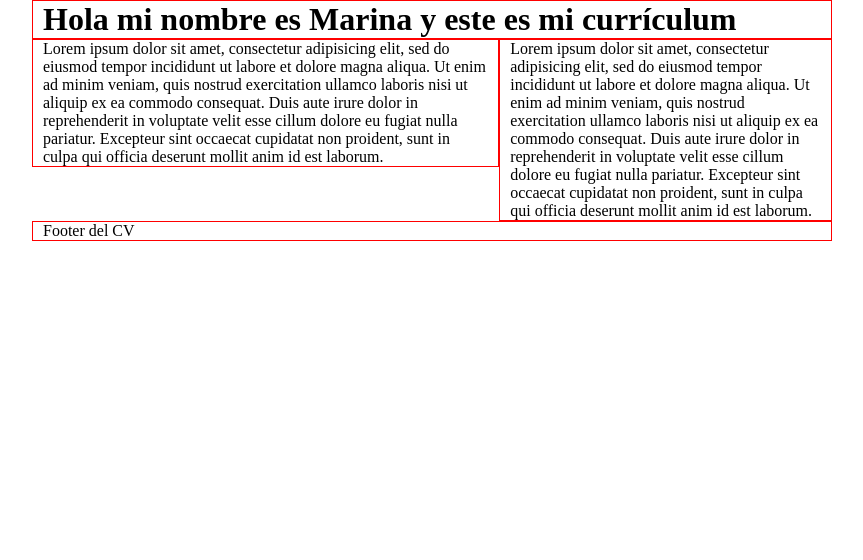
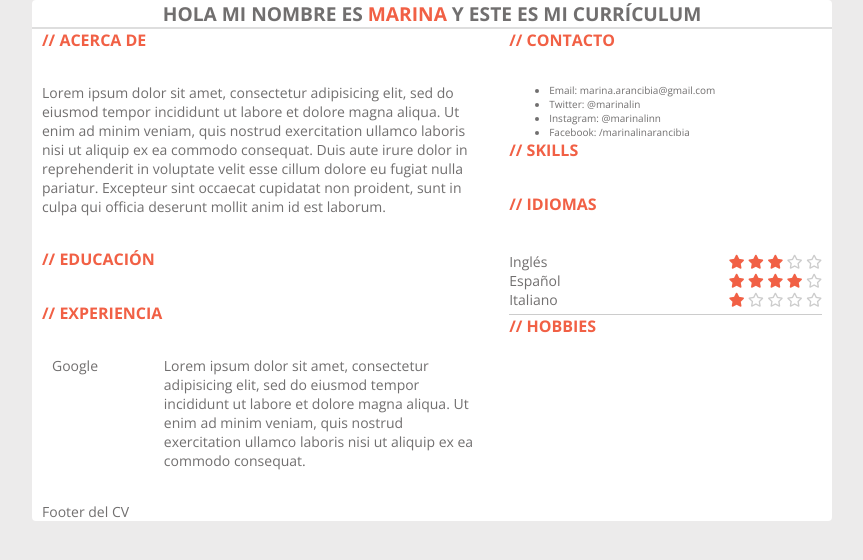
Before and after one commit to marinalinn/actividad006, a plain HTML site: page index.html in a window 1280 px wide. Shown: the whole page, without its empty margins (208-1071 px from the left). Drawn offline with nearby package versions, Linux system fonts and the light colour scheme.

Commit message:
Terminamos la estructura general del currículum en clases

```diff
--- a/css/grid.css
+++ b/css/grid.css
@@ -7,14 +7,25 @@
 	width: 100%;
 	max-width: 800px;
 	margin: 0 auto;
-	background-color: green;
+}
+/* para que cada div que tiene elementos que flotan crezca para abajo y ocupen el 100%*/
+.container::after {
+    content: "";
+    clear: both;
+    display: table;
 }
 
+
+.col {
+	box-sizing: border-box;
+	padding: 0 10px;
+}
+
+@media (min-width: 500px){
+
+/* Abajo agregamos ese col con float:left para que el footer no se achique cuando achicamos el viewport */
 .col {
 	float: left;
-	box-sizing: border-box;
-	border: solid 1px red;
-	padding: 0 10px;
 }
 
 .col-1{
@@ -64,3 +75,4 @@
 .col-12{
 	width: 100%;
 }
+}
--- /dev/null
+++ b/css/style.css
@@ -0,0 +1,79 @@
+body {
+	background-color: #ecebeb;
+	font-family: 'Open Sans', sans-serif;
+	font-size: 14px;
+	color: #716f6f;
+}
+
+.container {
+	background-color: white;
+	border-radius: 4px;
+}
+h1 {
+	text-transform: uppercase;
+	font-size: 1.2rem;
+	color: #716f6f;
+}
+
+h2 {
+	text-transform: uppercase;
+	font-size: 1rem;
+	color: #f16045;
+	margin-bottom: 2rem;
+}
+
+h2::before{
+	content: "// ";
+}
+
+p {
+	margin-bottom: 2rem;
+}
+
+ul {
+	margin-left: 40px;
+	margin-bottom 2rem;
+}
+ul li {
+	font-size: 10px;
+}
+
+header {
+	padding-bottom: 10px;
+	padding-top: 10px;
+	border-bottom: 2px solid #dedede;
+	text-align: center;
+
+}
+/* Colors */
+.color-orange {
+	color: #f16045;
+}
+
+.color-gray {
+	color: #ccc;
+}
+
+/* Idiomas */
+.idioma {
+	border-bottom: solid 1px #ccc;
+	padding: 5px 0;
+
+}
+
+.idioma::after {
+    content: "";
+    clear: both;
+    display: table;
+}
+
+.idioma__titulo{
+	width: 50%;
+	float: left;
+}
+.idioma__estrellas{
+	width: 50%;
+	float: left;
+	text-align: right;
+
+}
--- a/index.html
+++ b/index.html
@@ -2,23 +2,92 @@
 <html lang="es">
 <head>
 	<meta charset="UTF-8">
-	<title>Vania Cárdenas | Curriculum</title>
+	<title>Marina Lin | Curriculum</title>
 	<link rel="stylesheet" href="./css/grid.css">
+	<link href="https://fonts.googleapis.com/css?family=Open+Sans:300,400,700" rel="stylesheet">
+	<link rel="stylesheet" href="./css/style.css">
+	<link rel="stylesheet" href="https://use.fontawesome.com/releases/v5.0.13/css/all.css">
+	<meta name="viewport" content="width=device-width, initial-scale=1.0">
+
+
 
 </head>
 <body>
 	<div class="container">
 		<header class="col col-12">
-			<h1>Hola mi nombre es Marina y este es mi currículum</h1>
+			<h1>Hola mi nombre es <span class="color-orange">Marina</span> y este es mi currículum</h1>
 		</header>
+		<!-- Columna izquierda -->
 		<div class="col col-7">
-			Lorem ipsum dolor sit amet, consectetur adipisicing elit, sed do eiusmod tempor incididunt ut labore et dolore magna aliqua. Ut enim ad minim veniam, quis nostrud exercitation ullamco laboris nisi ut aliquip ex ea commodo consequat. Duis aute irure dolor in reprehenderit in voluptate velit esse
-			cillum dolore eu fugiat nulla pariatur. Excepteur sint occaecat cupidatat non proident, sunt in culpa qui officia deserunt mollit anim id est laborum.
+			<h2>Acerca de</h2>
+			<p>Lorem ipsum dolor sit amet, consectetur adipisicing elit, sed do eiusmod
+			tempor incididunt ut labore et dolore magna aliqua. Ut enim ad minim veniam,
+			quis nostrud exercitation ullamco laboris nisi ut aliquip ex ea commodo
+			consequat. Duis aute irure dolor in reprehenderit in voluptate velit esse
+			cillum dolore eu fugiat nulla pariatur. Excepteur sint occaecat cupidatat non
+			proident, sunt in culpa qui officia deserunt mollit anim id est laborum.</p>
+			<h2>Educación</h2>
+			<h2>Experiencia</h2>
+			<div class="col col-3">
+				Google
+			</div>
+			<div class="col col-9">
+				<p>Lorem ipsum dolor sit amet, consectetur adipisicing elit, sed do eiusmod
+				tempor incididunt ut labore et dolore magna aliqua. Ut enim ad minim veniam,
+				quis nostrud exercitation ullamco laboris nisi ut aliquip ex ea commodo
+				consequat. </p>
+			</div>
+
 		</div>
+		<!-- Columna derecha -->
+		<div class="col col-5">
+			<h2>Contacto</h2>
+			<ul>
+				<li>Email: marina.arancibia@gmail.com</li>
+				<li>Twitter: @marinalin</li>
+				<li>Instagram: @marinalinn</li>
+				<li>Facebook: /marinalinarancibia</li>
 
-		<div class="col col-5">
-			Lorem ipsum dolor sit amet, consectetur adipisicing elit, sed do eiusmod tempor incididunt ut labore et dolore magna aliqua. Ut enim ad minim veniam, quis nostrud exercitation ullamco laboris nisi ut aliquip ex ea commodo consequat. Duis aute irure dolor in reprehenderit in voluptate velit esse
-			cillum dolore eu fugiat nulla pariatur. Excepteur sint occaecat cupidatat non proident, sunt in culpa qui officia deserunt mollit anim id est laborum.
+			</ul>
+			<h2>Skills</h2>
+
+
+			<h2>Idiomas</h2>
+			<div class="idioma">
+				<div class="idioma__titulo">
+				Inglés
+				</div>
+				<div class="idioma__estrellas">
+				<i class="fas fa-star color-orange"></i>
+				<i class="fas fa-star color-orange"></i>
+				<i class="fas fa-star color-orange"></i>
+				<i class="far fa-star color-gray"></i>
+				<i class="far fa-star color-gray"></i>
+				</div>
+
+				<div class="idioma__titulo">
+				Español
+				</div>
+				<div class="idioma__estrellas">
+				<i class="fas fa-star color-orange"></i>
+				<i class="fas fa-star color-orange"></i>
+				<i class="fas fa-star color-orange"></i>
+				<i class="fas fa-star color-orange"></i>
+				<i class="far fa-star color-gray"></i>
+				</div>
+
+				<div class="idioma__titulo">
+				Italiano
+				</div>
+				<div class="idioma__estrellas">
+				<i class="fas fa-star color-orange"></i>
+				<i class="far fa-star color-gray"></i>
+				<i class="far fa-star color-gray"></i>
+				<i class="far fa-star color-gray"></i>
+				<i class="far fa-star color-gray"></i>
+				</div>
+			</div>
+			<h2>Hobbies</h2>
 		</div>
 		<footer class="col col-12">Footer del CV</footer>
 	</div><!--fin container-->
```
